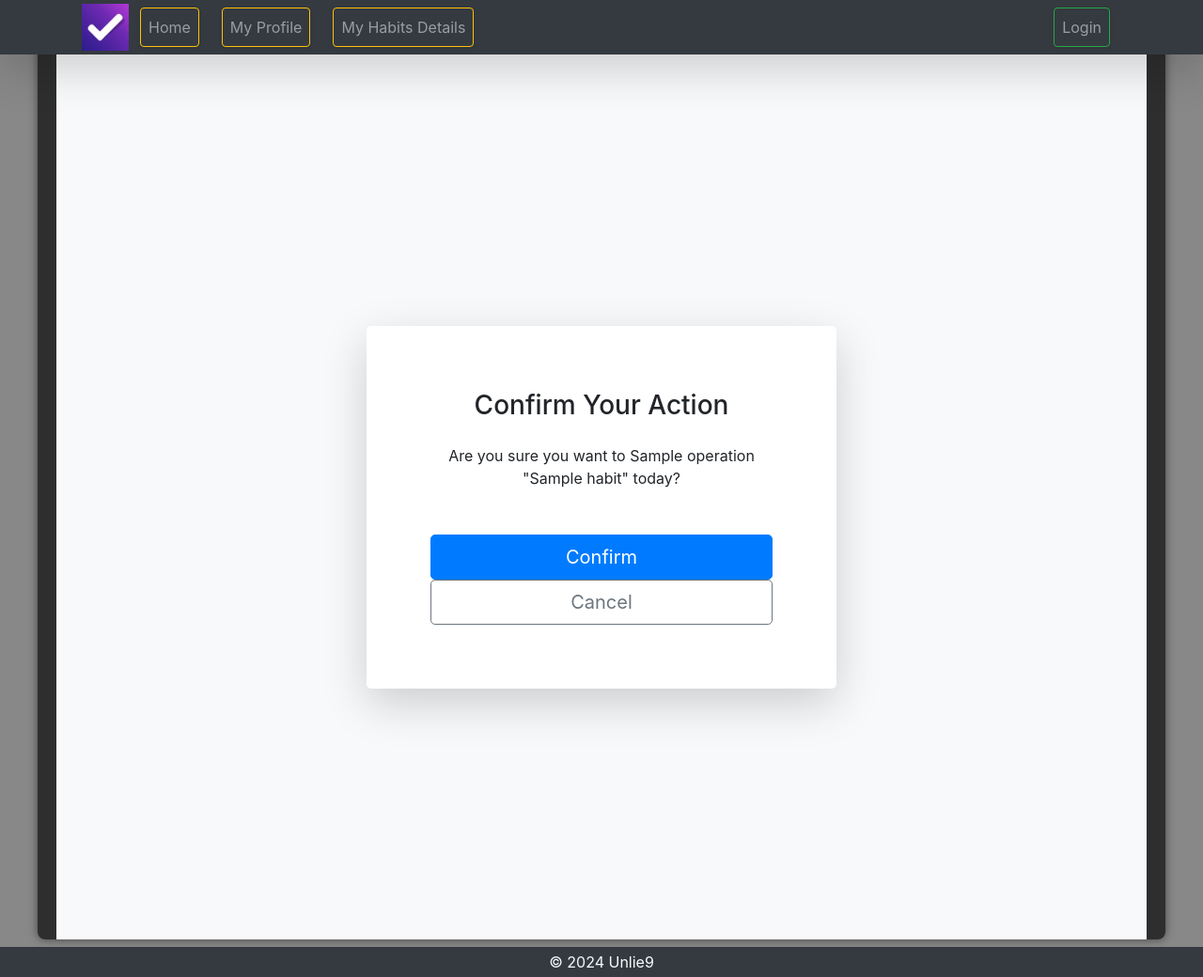
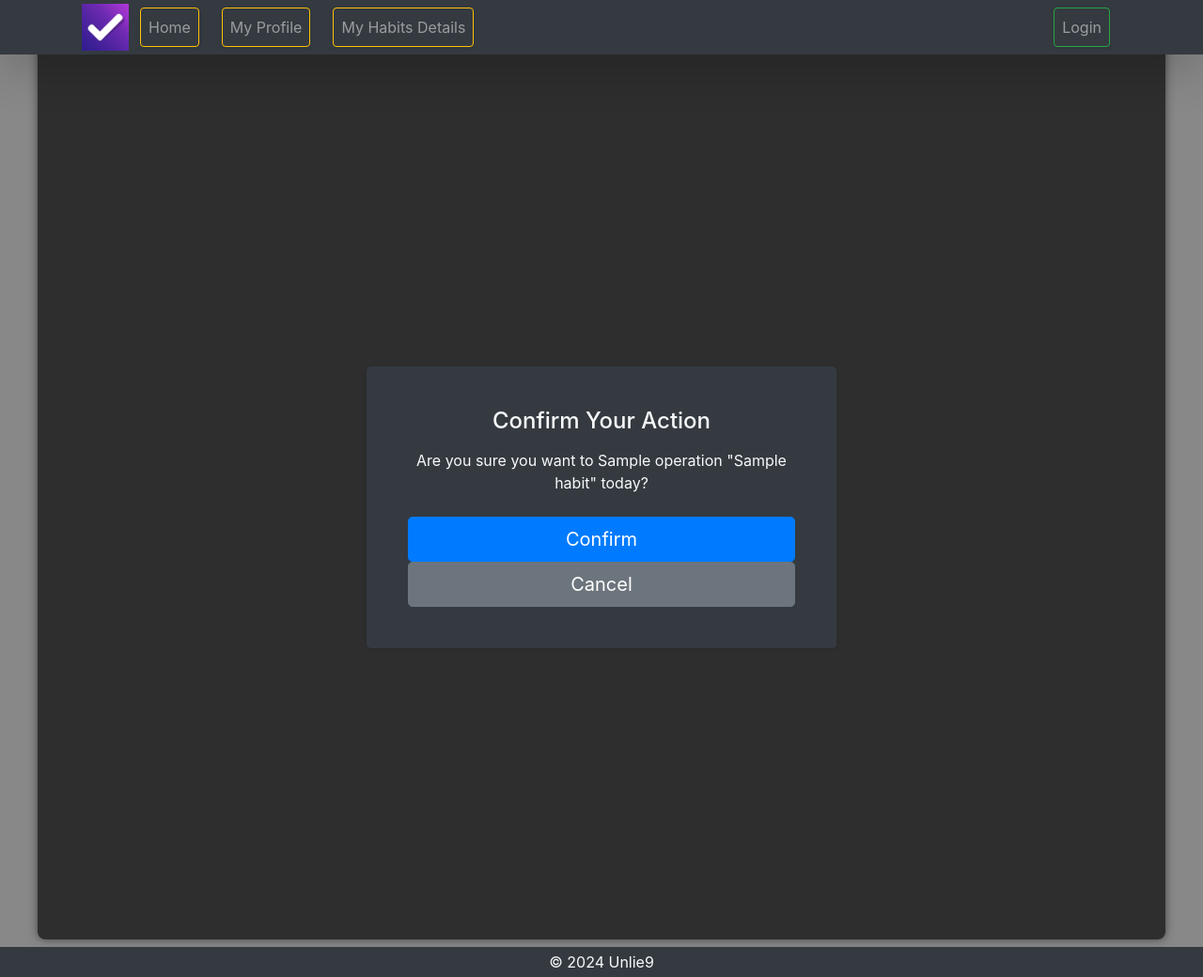
Before and after one commit to Unlie9/habit-tracker, a Django app: template templates/habit_tracker/confirmation_operation.html in a window 1280 px wide. Shown: the whole page at 94% size. Run offline with Django 5.2, Linux system fonts and the light colour scheme; the template is opened without the code that fills it: most values are stand-ins (such as "Sample title", 1, 10 or a date in 2020).

Commit message:
added frontend

```diff
--- a/templates/habit_tracker/confirmation_operation.html
+++ b/templates/habit_tracker/confirmation_operation.html
@@ -1,28 +1,28 @@
 {% extends "base.html" %}
 
 {% block content %}
-	<main class="d-flex flex-column align-items-center justify-content-center min-vh-100 py-5 bg-light">
+<main class="d-flex flex-column align-items-center justify-content-center min-vh-100 py-4">
     <div class="container">
         <div class="d-flex justify-content-center">
-				<div class="card border-0 shadow-lg rounded-lg p-5 bg-white" style="max-width: 500px;">
+            <div class="card border-0 shadow-sm rounded-lg p-4 bg-dark text-light" style="max-width: 500px;">
                 <div class="card-body text-center">
-						<h3 class="card-title mb-4">
+                    <h4 class="card-title mb-3">
                         {% if not operation == "reset" %}
                             Confirm Your Action
                         {% else %}
                             Reset Habit
                         {% endif %}
-						</h3>
-						<p class="card-text mb-5">
+                    </h4>
+                    <p class="card-text mb-4">
                         {% if not operation == "reset" %}
                             Are you sure you want to {{ operation }} "{{ detail.user_habit.habit.name }}" today?
                         {% else %}
                             Are you sure you want to reset "{{ detail.user_habit.habit.name }}" and start it again?
                         {% endif %}
                     </p>
-						<div class="d-flex flex-column gap-3">
+                    <div class="d-flex flex-column gap-4">
                         <a href="{% url "complete_operation" detail.id operation %}" class="btn btn-primary btn-lg px-4 py-2">Confirm</a>
-							<a href="{% url 'index' %}" class="btn btn-outline-secondary btn-lg px-4 py-2">Cancel</a>
+                        <a href="{% url 'index' %}" class="btn btn-secondary btn-lg px-4 py-2">Cancel</a>
                     </div>
                 </div>
             </div>
```
Also changed, not shown: templates/habit_tracker/habit_form.html (+11 -9 lines), templates/habit_tracker/userhabitdetail_form.html (+6 -6 lines), db.sqlite3. Lines whose indentation alone changed are shown as unchanged.
